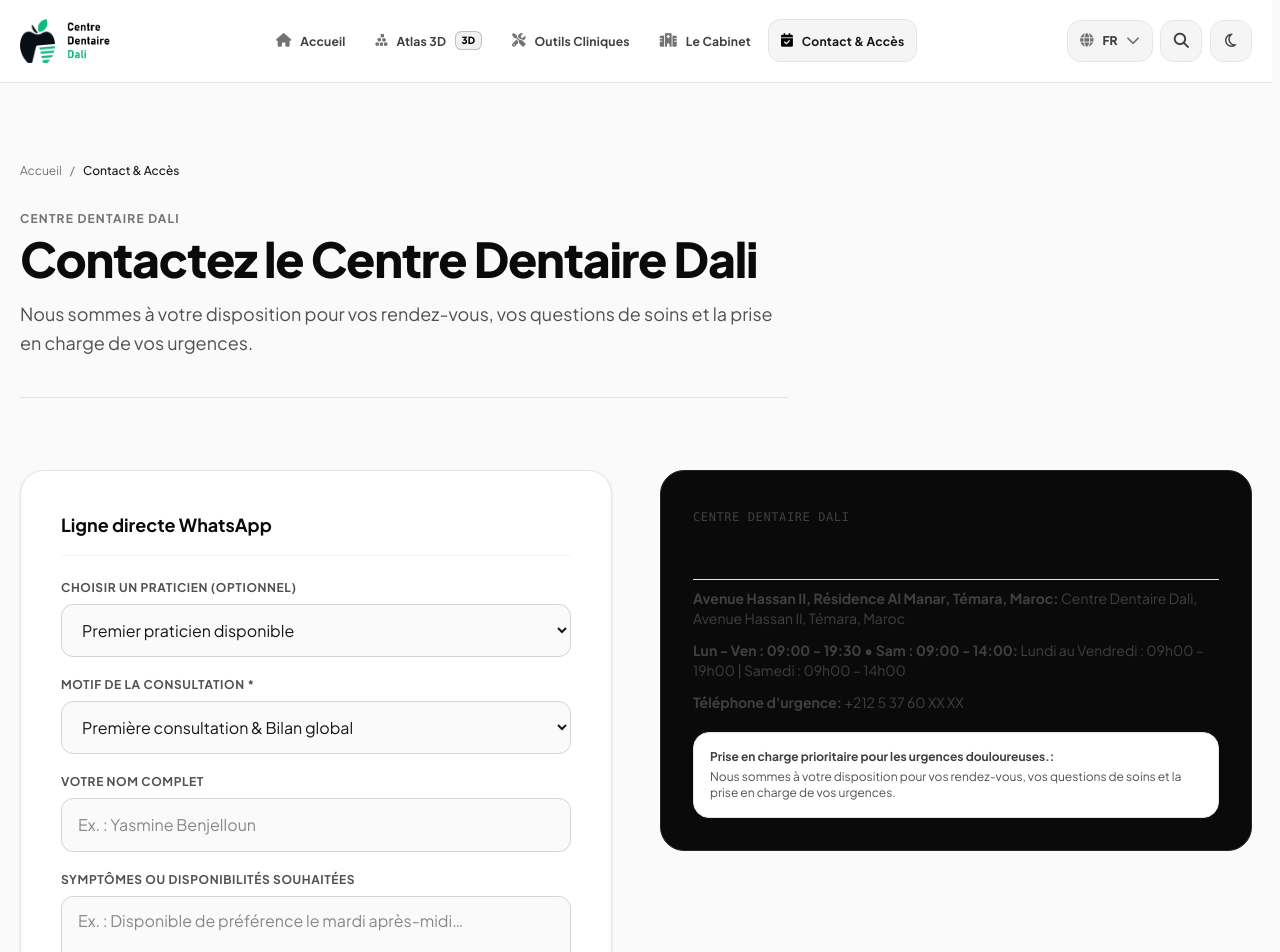
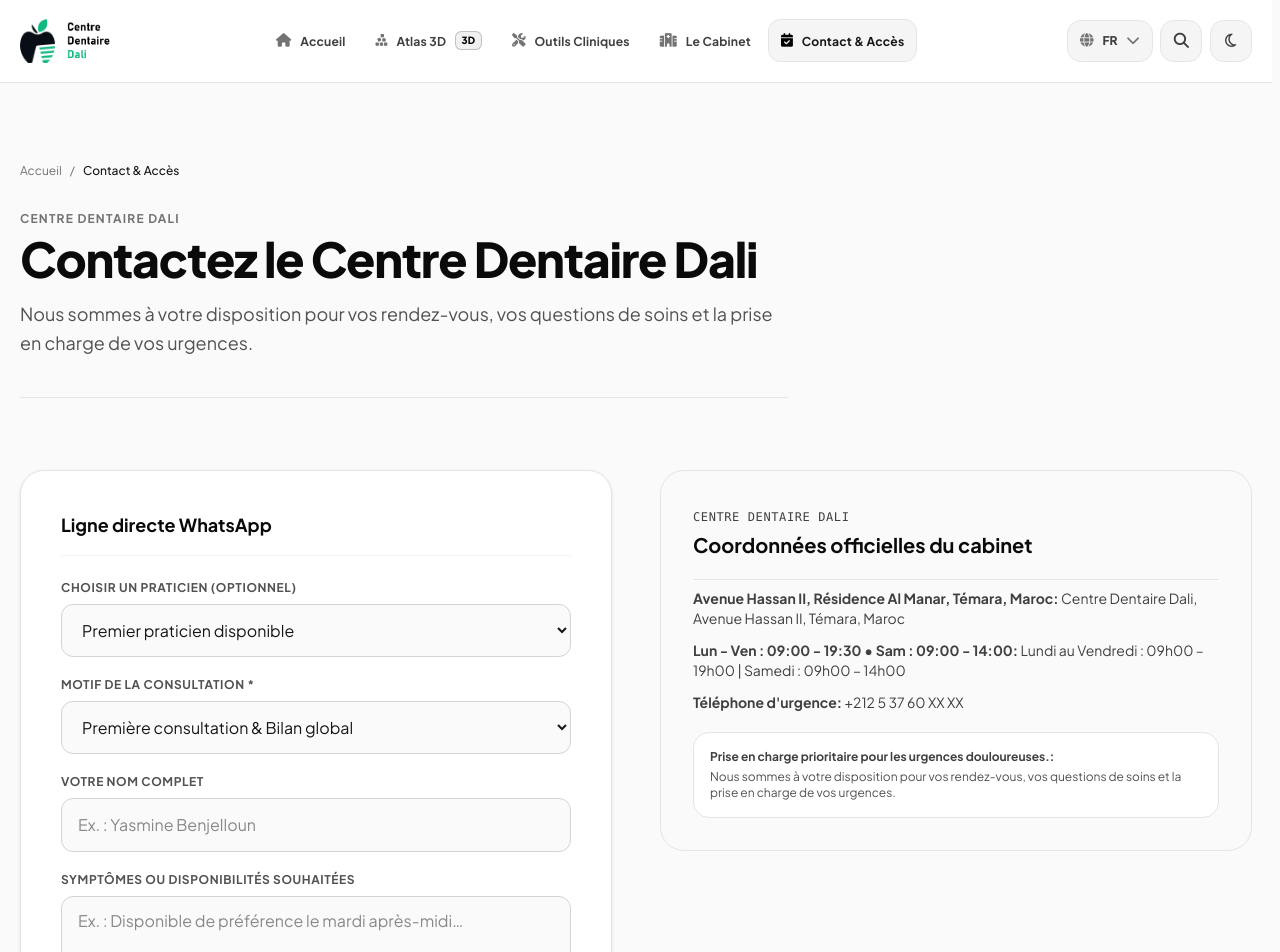
Before and after one commit to marvenpiadri/DrDali, an Angular app: page /contact in a window 1280 px wide. Shown: the top 952 px of the page. Built offline with nearby package versions, Linux system fonts and the light colour scheme; a web font is replaced by a local one.

Commit message:
Convert remaining dark information cards to theme-aware surfaces

```diff
--- a/src/app/pages/contact/contact.html
+++ b/src/app/pages/contact/contact.html
@@ -102,7 +102,7 @@
 
     <!-- Practical Coordinates & Opening Hours -->
     <div class="lg:col-span-6 space-y-6 text-left rtl:text-right">
-      <div class="p-8 rounded-3xl bg-neutral-950 text-white border border-neutral-800 space-y-5">
+      <div class="p-8 rounded-3xl bg-neutral-50 dark:bg-neutral-950 text-neutral-900 dark:text-white border border-neutral-200 dark:border-neutral-800 space-y-5">
         <div>
           <span class="text-xs font-mono uppercase text-emerald-400 tracking-wider">{{ 'brandName' | translate }}</span>
           <h3 class="text-xl font-bold text-neutral-950 dark:text-white mt-1">{{ 'officialContactDetails' | translate }}</h3>
```
